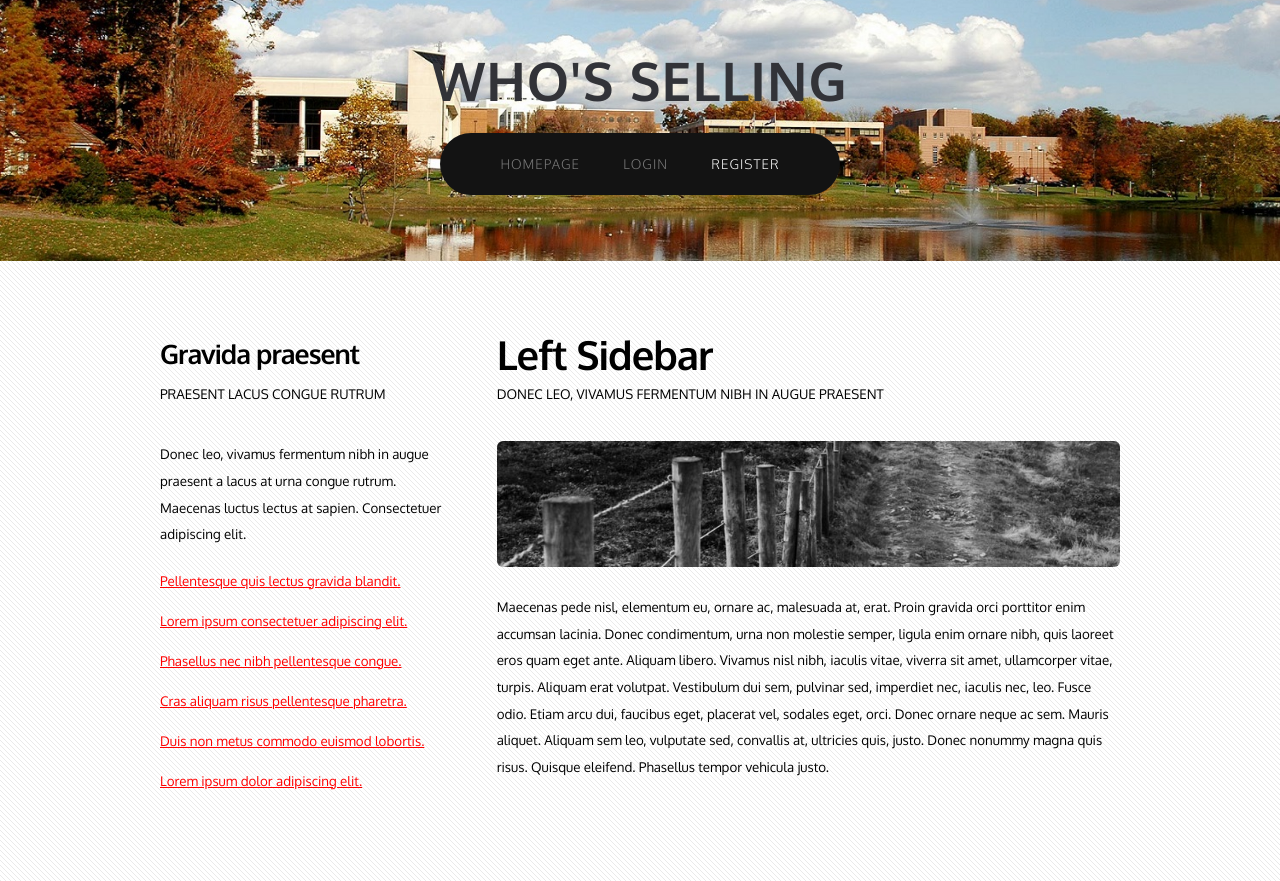
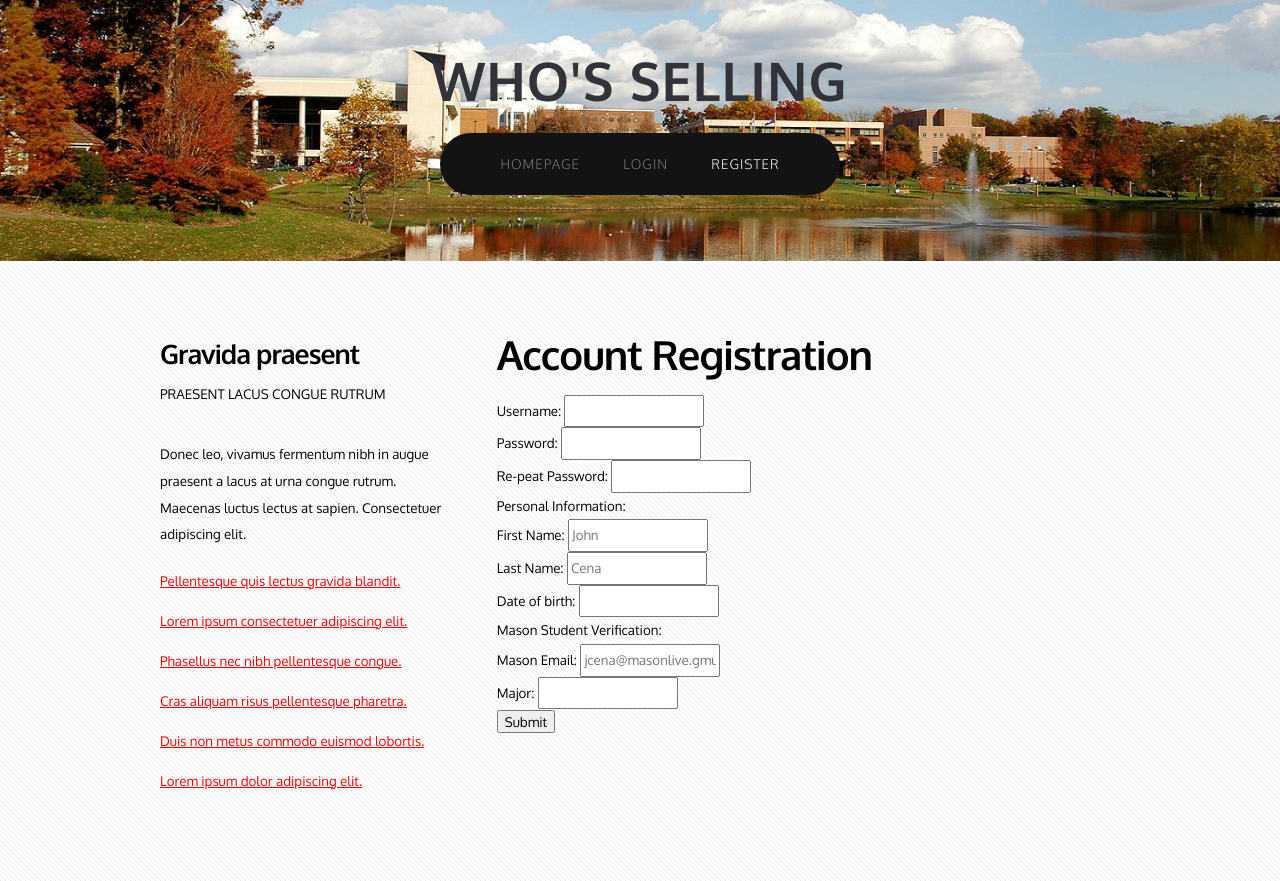
Before and after one commit to JeffGupta/Whos-Selling, a plain HTML site: page register.html in a window 1280 px wide. Shown: the top 881 px of the page. Drawn offline with nearby package versions, Linux system fonts and the light colour scheme.

Commit message:
Added form

```diff
--- a/register.html
+++ b/register.html
@@ -78,11 +78,25 @@
 						<div id="content" class="8u skel-cell-important">
 							<section>
 								<header>
-									<h2>Left Sidebar</h2>
-									<span class="byline">Donec leo, vivamus fermentum nibh in augue praesent</span>
+									<h2>Account Registration</h2>
 								</header>
-								<p><a href="#" class="image full"><img src="images/pics02.jpg" alt=""></a></p>
-								<p>Maecenas pede nisl, elementum eu, ornare ac, malesuada at, erat. Proin gravida orci porttitor enim accumsan lacinia. Donec condimentum, urna non molestie semper, ligula enim ornare nibh, quis laoreet eros quam eget ante. Aliquam libero. Vivamus nisl nibh, iaculis vitae, viverra sit amet, ullamcorper vitae, turpis. Aliquam erat volutpat. Vestibulum dui sem, pulvinar sed, imperdiet nec, iaculis nec, leo. Fusce odio. Etiam arcu dui, faucibus eget, placerat vel, sodales eget, orci. Donec ornare neque ac sem. Mauris aliquet. Aliquam sem leo, vulputate sed, convallis at, ultricies quis, justo. Donec nonummy magna quis risus. Quisque eleifend. Phasellus tempor vehicula justo.</p>
+								<form>
+									Username: <input type="text" name="username"><br>
+									Password: <input type="text" name="password"><br>
+									Re-peat Password: <input type="text" name="repassword"><br>
+									<fieldset>
+										<legend>Personal Information:</legend>
+										First Name: <input type="text" name="fname" placeholder="John"><br>
+										Last Name: <input type="text" name="lname" placeholder="Cena"><br>
+										Date of birth: <input type="text" name="dob"><br>
+									</fieldset>
+									<fieldset>
+										<legend>Mason Student Verification:</legend>
+										Mason Email: <input type="text" name="memail" placeholder="jcena@masonlive.gmu.edu"><br>
+										Major: <input type="text"><br>
+									</fieldset>
+									<input type="submit" value="Submit"
+								</form>
 							</section>
 						</div>
 					<!-- /Content -->
```
